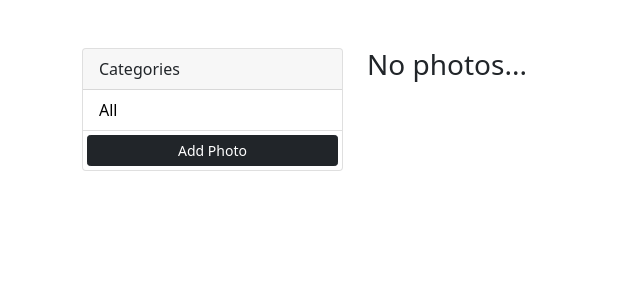
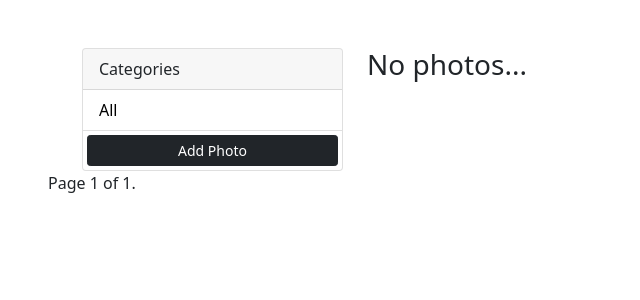
Before and after one commit to suminv/photoshare, a Django app: page / in a window 1280 px wide. Shown: the top 300 px of the page, without its empty margins (0-640 px from the left). Run offline with Django 4.2, Linux system fonts and the light colour scheme; data that the repository does not hold is empty.

Commit message:
Add to views.py and gallery.html functionality pagination.

```diff
--- a/photos/views.py
+++ b/photos/views.py
@@ -1,5 +1,7 @@
 from django.shortcuts import render, redirect
 from .models import Category, Photo
+from django.core.paginator import Paginator
+
 
 
 def gallery(request):
@@ -8,9 +10,13 @@ def gallery(request):
         photos = Photo.objects.all()
     else:
         photos = Photo.objects.filter(category__name__contains=category)
+    page_numbers = Photo.objects.all()
+    paginator = Paginator(page_numbers, 3)
+    page = request.GET.get('page')
+    page_obj = paginator.get_page(page)
 
     categories = Category.objects.all()
-    context = {'categories': categories, 'photos': photos}
+    context = {'categories': categories, 'photos': photos, 'page_obj': page_obj}
     return render(request, 'gallery.html', context)
 
 
--- a/templates/gallery.html
+++ b/templates/gallery.html
@@ -38,7 +38,7 @@
                             <a href="{% url 'gallery' %}">All</a>
                         </li>
                         {% for category in categories %}
-                        <li class=" list-group-item">
+                        <li class="list-group-item">
                             <a href="{% url 'gallery' %}?category={{category.name}}">
                                 {{category.name}}
                             </a>
@@ -69,11 +69,33 @@
                     <h3>No photos...</h3>
                     {% endfor %}
 
+
+
+
                 </div>
             </div>
         </div>
     </div>
 
+
+    <div class="pagination">
+    <span class="step-links">
+        {% if page_obj.has_previous %}
+            <a href="?page=1">&laquo; first</a>
+            <a href="?page={{ page_obj.previous_page_number }}">previous</a>
+        {% endif %}
+
+        <span class="current">
+            Page {{ page_obj.number }} of {{ page_obj.paginator.num_pages }}.
+        </span>
+
+        {% if page_obj.has_next %}
+            <a href="?page={{ page_obj.next_page_number }}">next</a>
+            <a href="?page={{ page_obj.paginator.num_pages }}">last &raquo;</a>
+        {% endif %}
+    </span>
+</div>
+
 </body>
 
 </html>
```
